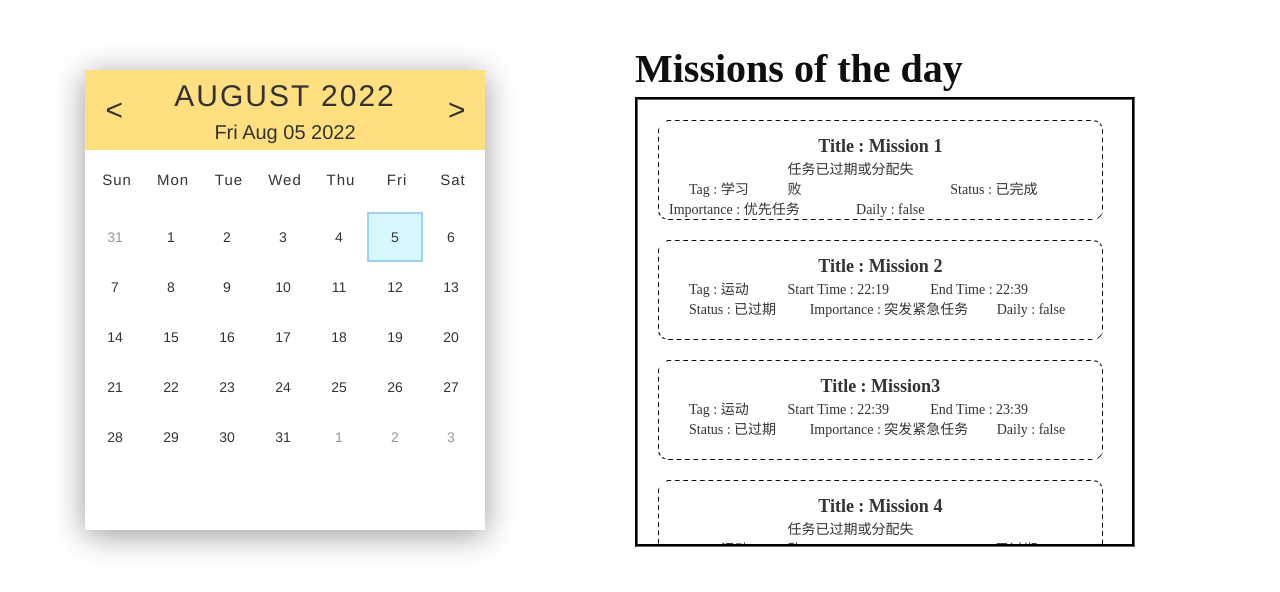
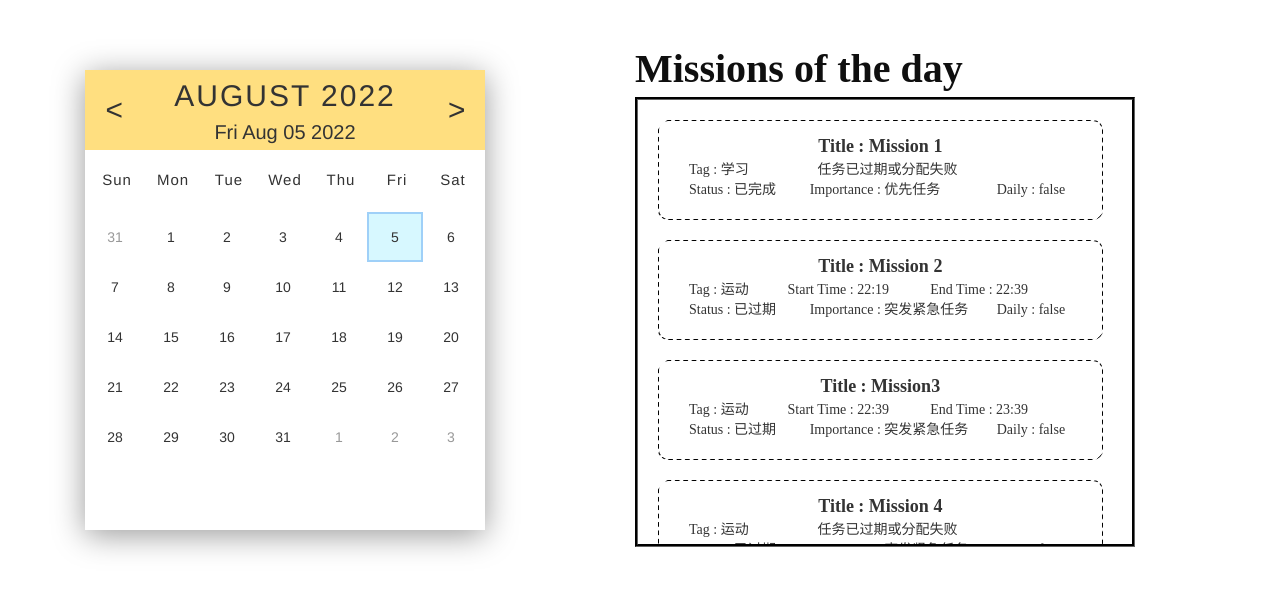
Before and after one commit to shl518/Pythoy_TodoList, a Django app: page /calendar/ in a window 1280 px wide. Shown: the part 62-654 px from the top of the page. Run offline with Django 3.2, Linux system fonts and the light colour scheme; a user stored in the database is signed in; data comes from the database, SQL or seed files in the repository; both versions use the stored data as it was after the commit; data that the repository does not hold is empty; some libraries are stand-ins or nearby versions.

Commit message:
before push

```diff
--- a/todo/static/css/style.css
+++ b/todo/static/css/style.css
@@ -182,3 +182,10 @@
     margin-top: 2rem;
     display: inline-block;
 }
+
+.issue-failed {
+    width: 40%;
+    font-family: Klee, serif;
+    margin-left: 4rem;
+    display: inline-block;
+}
--- a/todo/static/js/calendar.js
+++ b/todo/static/js/calendar.js
@@ -85,13 +85,12 @@ const show = (json, target) => {
             divs += `<div class="issue-column">`;
             divs += `<div class="issue-title">` + 'Title : ' + json[i].title + `</div>`;
             divs += `<div class="issue-tag">` + 'Tag : ' + tag_choices[json[i].tag] + `</div>`;
-            if (json[i].assign_start == "00:00" && json[i].assign_end == "00:00") {
-                divs += `<div class="issue-start">` + "任务已过期或分配失败" + `</div>`;
+            if (json[i].assign_start === "00:00" && json[i].assign_end === "00:00") {
+                divs += `<div class="issue-failed">` + "任务已过期或分配失败" + `</div>`;
             } else {
                 divs += `<div class="issue-start">` + 'Start Time : ' + json[i].assign_start + `</div>`;
                 divs += `<div class="issue-duration">` + 'End Time : ' + json[i].assign_end + '</div>';
             }
-
             divs += `<div class="issue-status">` + 'Status : ' + status[json[i].status] + `</div>`
             divs += `<div class="issue-importance">` + 'Importance : ' + importance[json[i].status] + `</div>`;
             divs += `<div class="issue-daily">` + 'Daily : ' + json[i].isDaily + `</div>`;
```
Also changed, not shown: db.sqlite3.
